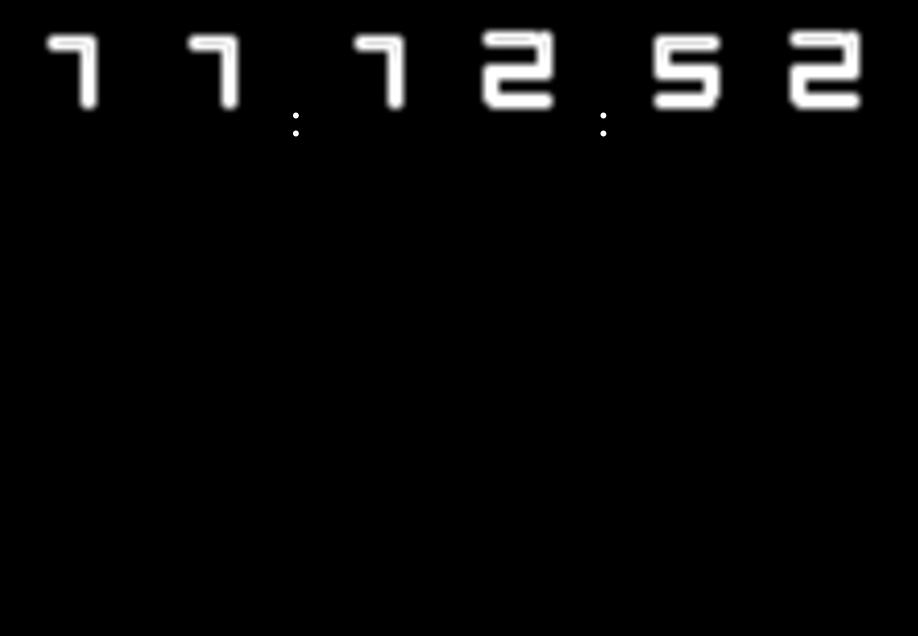
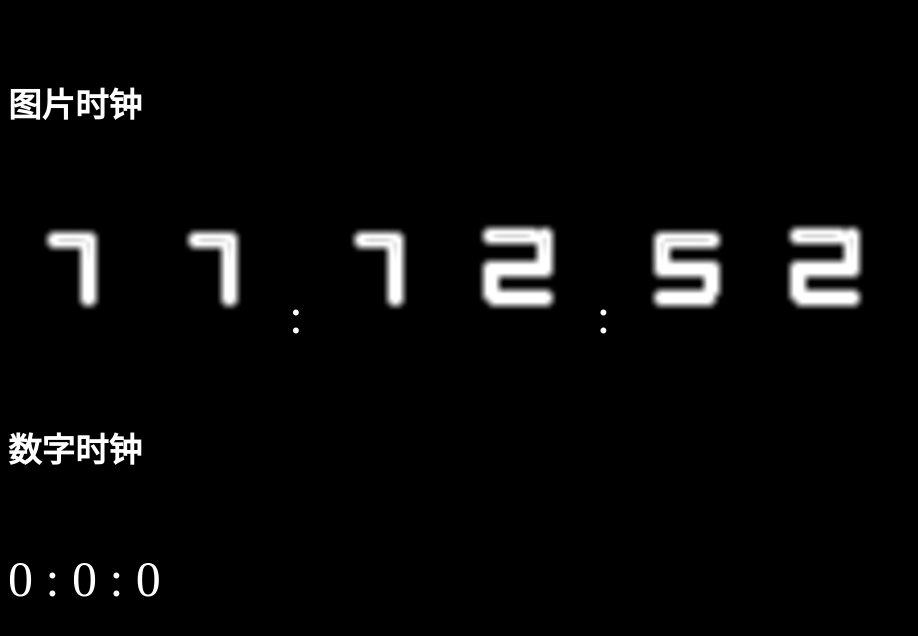
Before and after one commit to NutKnight-L/autoclock, a plain HTML site: page index.html in a window 1280 px wide. Shown: the whole page, without its empty margins (0-918 px from the left). Drawn offline with Linux system fonts and the light colour scheme.

Commit message:
Update index.html

```diff
--- a/index.html
+++ b/index.html
@@ -5,6 +5,7 @@
 	<script src="js/scripts.js" type="text/javascript"></script>
   </head>
   <body>
+        <h6>图片时钟</h6>
 	<img src="img/0.png">
 	<img src="img/0.png">
 	:
@@ -13,5 +14,11 @@
 	:
 	<img src="img/0.png">
 	<img src="img/0.png">
+        <h6>数字时钟</h6>
+        <span>0</span>
+        <span>:</span>
+        <span>0</span>
+        <span>:</span>
+        <span>0</span>
   </body>
 </html>
```
